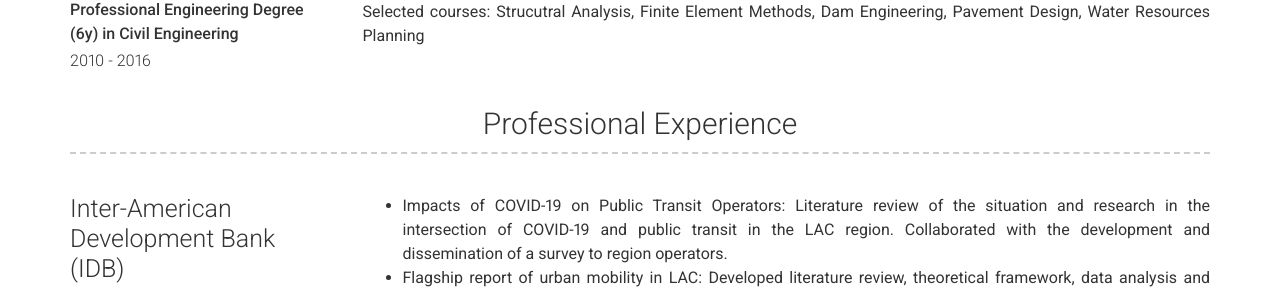
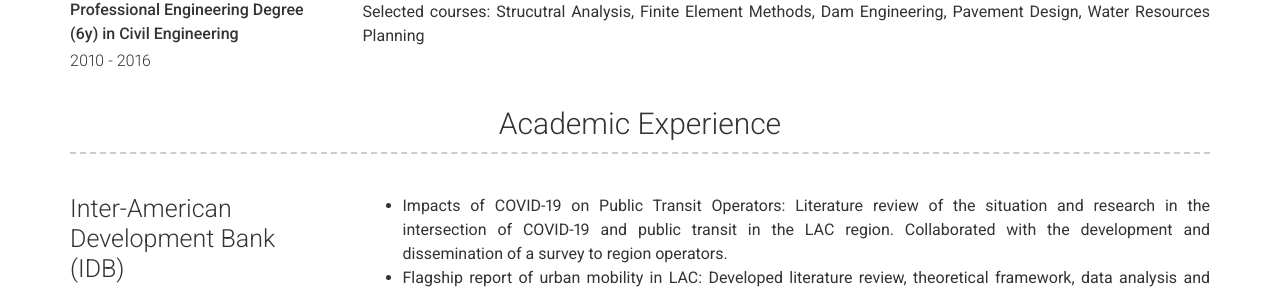
Before and after one commit to JPchomp/JPchomp.github.io, a Jekyll site: the page built from index.md, in a window 1280 px wide and 900 px high, scrolled down 726 px. Shown: the part 154-444 px from the top of the window. Built offline with Jekyll 4.4.1, drawn with Linux system fonts in a browser that asks for light colours.

Commit message:
Update acaexperience.html

```diff
--- a/_includes/acaexperience.html
+++ b/_includes/acaexperience.html
@@ -1,5 +1,5 @@
 <div class="container acaexperience-container">
-  <h3>{{ site.acaexperience_title | default: "Professional Experience" }}</h3>
+  <h3>{{ site.acaexperience_title | default: "Academic Experience" }}</h3>
   {% for acaexperience in site.data.acaexperience %}
     <div class="row clearfix acaexperience">
       <div class="col-xs-12 col-sm-4 col-md-3 col-print-12 left-column">
```
